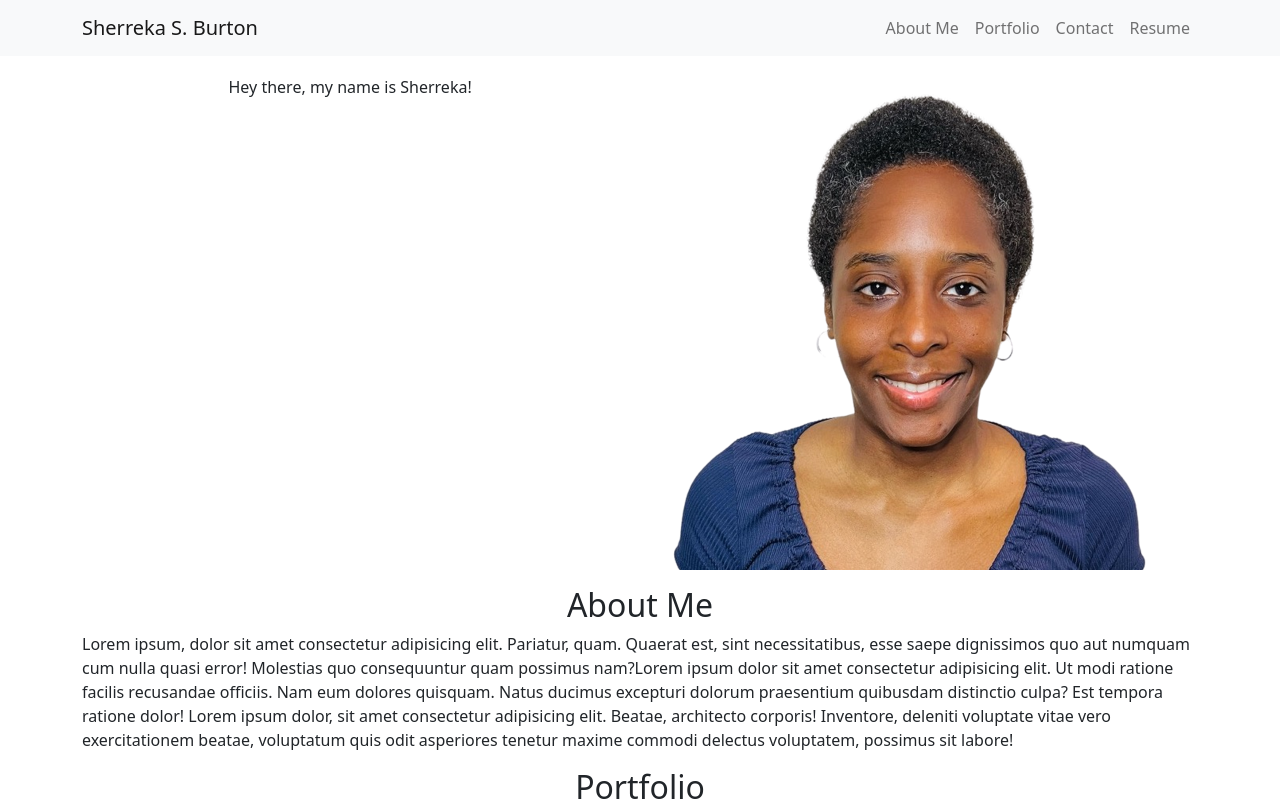
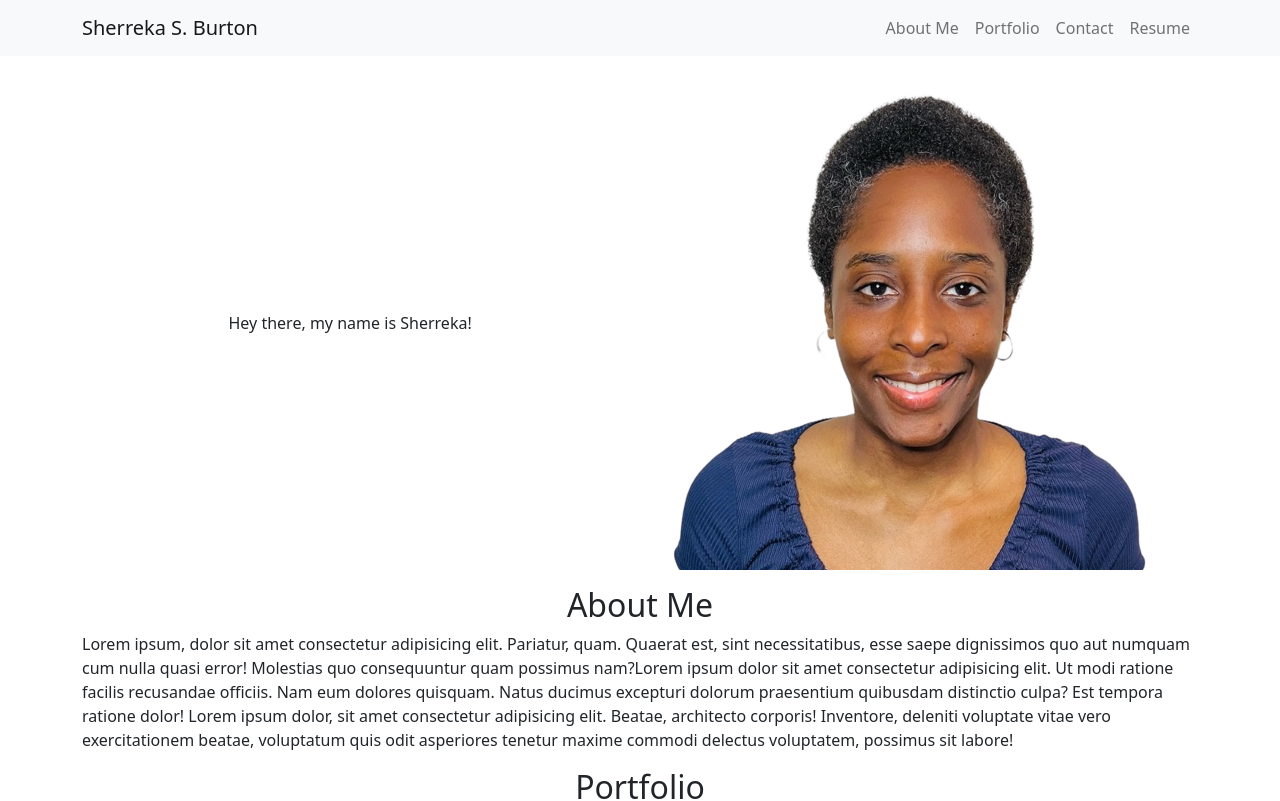
Before and after one commit to ssbbgm/react-portfolio, a React (Create React App) app: page / in a window 1280 px wide. Shown: the top 801 px of the page. Built offline with nearby package versions, Linux system fonts and the light colour scheme.

Commit message:
made text center

```diff
--- a/src/components/Intro.js
+++ b/src/components/Intro.js
@@ -8,8 +8,8 @@ function Intro() {
   return (
     <Container fluid="md" className="mt-100">
       <Row>
-        <Col>
-          <div id="typewriter" className="text-center">
+        <Col style={{ display: 'flex', justifyContent: 'center', alignItems: 'center'}}>
+          <div id="typewriter">
             <Typewriter
               options={{
                 strings: [
```
